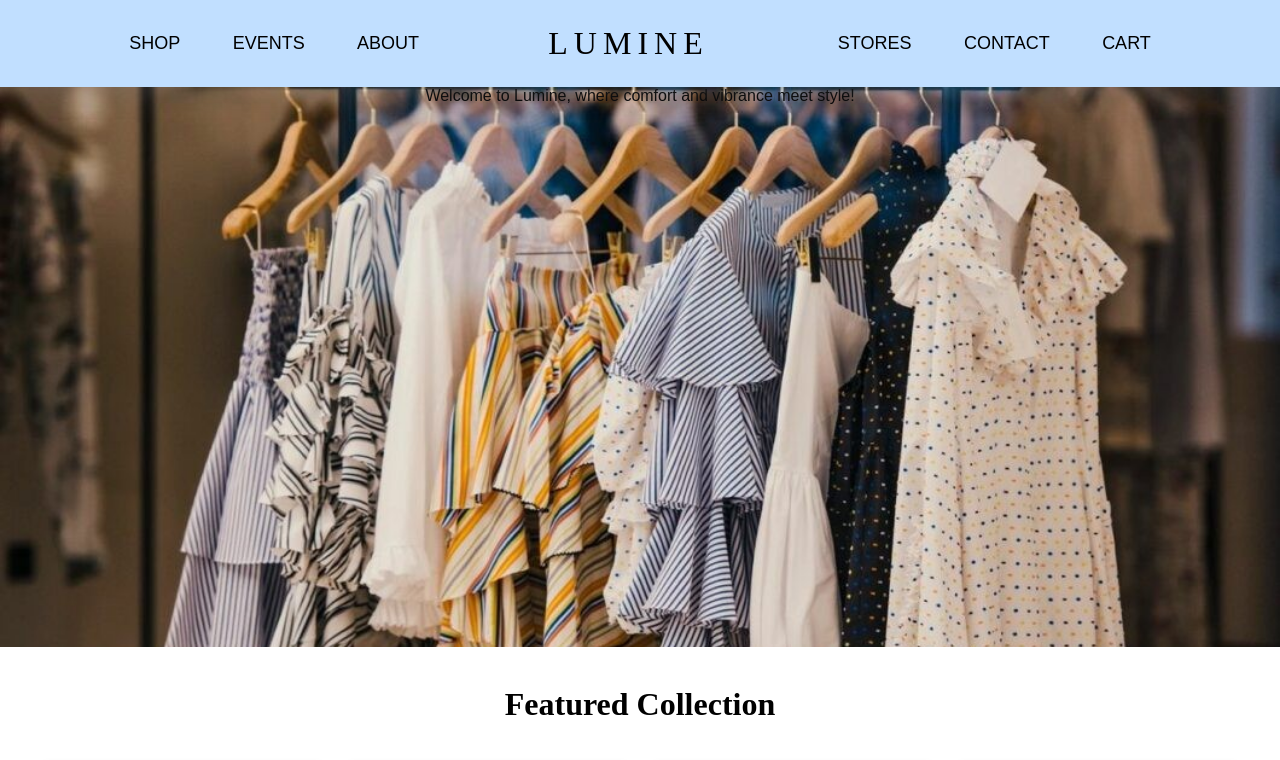
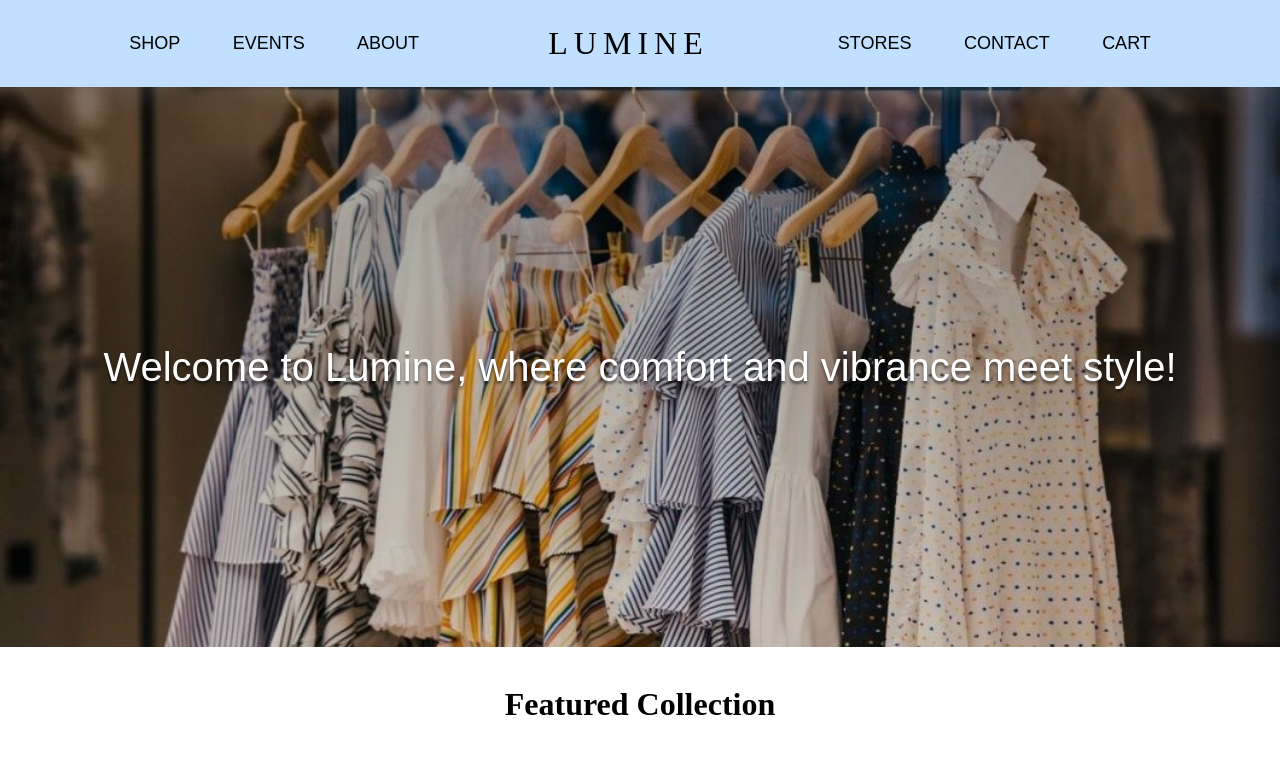
Before and after one commit to calaranza/PP-CJK, a plain HTML site: page index.html in a window 1280 px wide. Shown: the top 760 px of the page. Drawn offline with Linux system fonts and the light colour scheme; a web font is replaced by a local one.

Commit message:
Style home-img

```diff
--- a/css/style.css
+++ b/css/style.css
@@ -8,11 +8,17 @@ html, body {
 }
 
 .home-img {
-    background-image: url("clothesimg.jpeg");
+    background-image: linear-gradient(rgba(0, 0, 0, 0.3), rgba(0, 0, 0, 0.1)), url("clothesimg.jpeg");
     height: 70vh;
     background-position: center;
     background-repeat: no-repeat;
     background-size: cover;
+    display: flex;
+    justify-content: center;
+    align-items: center;
+    font-size: 2.5rem;
+    color: white;
+    text-shadow: 0px 3px 3px rgba(0,0,0,0.5);
 }
 
 main { text-align: center; }
```
